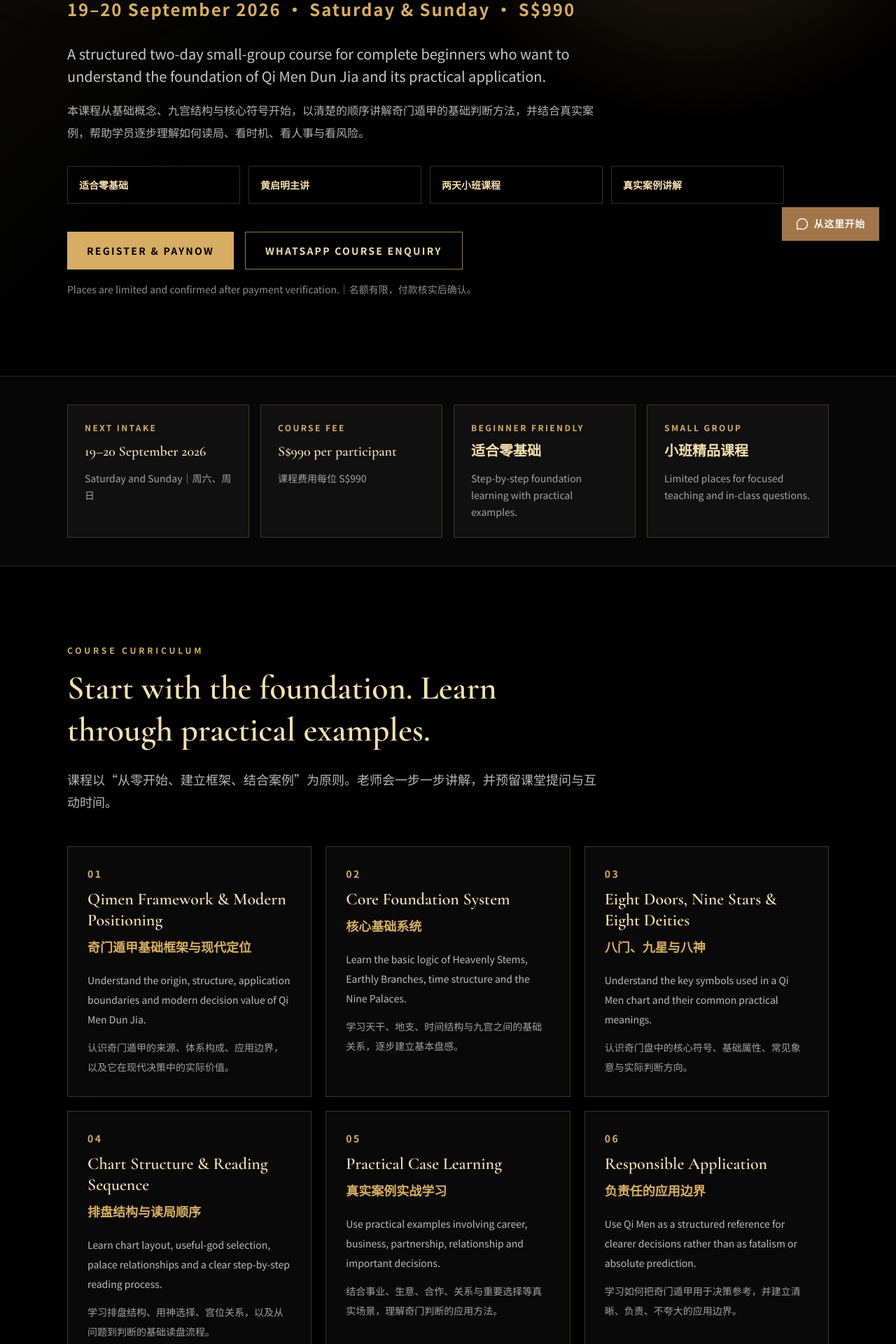
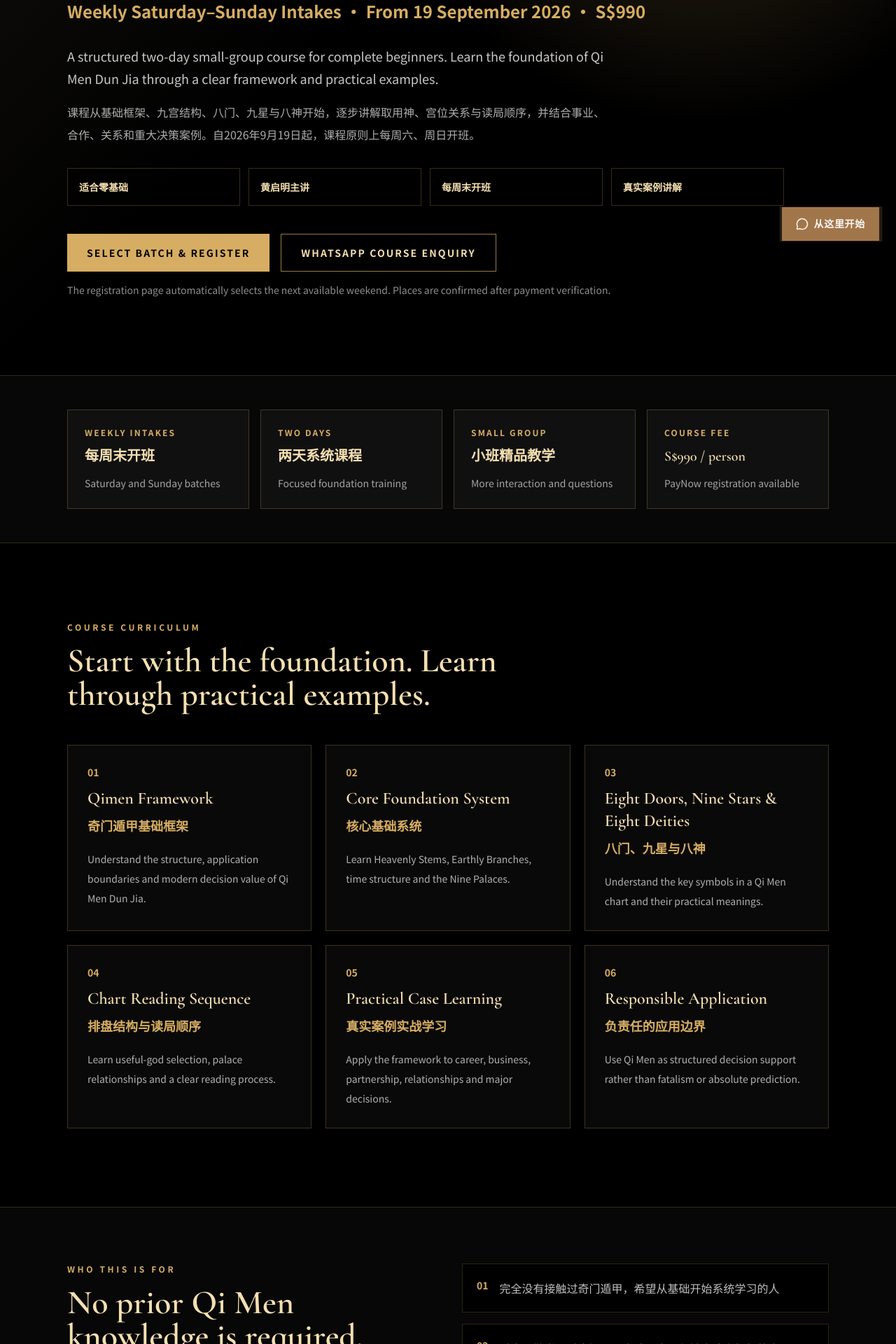
Before and after one commit to BODHIWONG/qmfeng-website, a Next.js app: page /qi-men-dun-jia-course-singapore in a window 1280 px wide. Shown: the part 432-2352 px from the top of the page at 70% size. Built offline with nearby package versions, Linux system fonts and the light colour scheme.

Commit message:
Make Qi Men foundation course weekly

```diff
--- a/app/qi-men-dun-jia-course-singapore/page.tsx
+++ b/app/qi-men-dun-jia-course-singapore/page.tsx
@@ -8,7 +8,7 @@ import FloatingActions from "@/components/floating-actions";
 export const metadata: Metadata = {
   title: "Qi Men Dun Jia Foundation Course Singapore｜奇门遁甲基础课程",
   description:
-    "启明遁甲 Qimen Strategy 新加坡两天奇门遁甲基础课程，2026年9月19日至20日，小班教学，适合零基础。课程费用 S$990，地点位于 Bedok Central。",
+    "启明遁甲 Qimen Strategy 新加坡两天奇门遁甲基础课程。自2026年9月19日起，每周六、周日开班，小班教学，适合零基础，课程费用每位S$990。",
   keywords: [
     "Qi Men Dun Jia course Singapore",
     "Qi Men Dun Jia class Singapore",
@@ -16,289 +16,112 @@ export const metadata: Metadata = {
     "奇门遁甲课程新加坡",
     "新加坡奇门遁甲教学",
     "奇门遁甲基础课程",
-    "Qimen Strategy course",
   ],
-  alternates: {
-    canonical: "https://www.qmfeng.com/qi-men-dun-jia-course-singapore",
-  },
+  alternates: { canonical: "https://www.qmfeng.com/qi-men-dun-jia-course-singapore" },
 };
 
-const WA_LINK = [
-  "https://wa.me/6589593499",
-  "text=Hello%20Qimen%20Strategy%2C%20I%20would%20like%20to%20enquire%20about%20the%20Qi%20Men%20Dun%20Jia%20Foundation%20Course.",
-].join("?");
+const REGISTRATION_LINK = "/course-registration?course=qimen-foundation&batch=2026-09-19";
+const WA_LINK = "https://wa.me/6589593499?text=Hello%20Qimen%20Strategy%2C%20I%20would%20like%20to%20enquire%20about%20the%20Qi%20Men%20Dun%20Jia%20Foundation%20Course.";
 
-const courseHighlights = [
-  ["Next Intake", "19–20 September 2026", "Saturday and Sunday｜周六、周日"],
-  ["Course Fee", "S$990 per participant", "课程费用每位 S$990"],
-  ["Beginner Friendly", "适合零基础", "Step-by-step foundation learning with practical examples."],
-  ["Small Group", "小班精品课程", "Limited places for focused teaching and in-class questions."],
+const curriculum = [
+  ["01", "Qimen Framework", "奇门遁甲基础框架", "Understand the structure, application boundaries and modern decision value of Qi Men Dun Jia."],
+  ["02", "Core Foundation System", "核心基础系统", "Learn Heavenly Stems, Earthly Branches, time structure and the Nine Palaces."],
+  ["03", "Eight Doors, Nine Stars & Eight Deities", "八门、九星与八神", "Understand the key symbols in a Qi Men chart and their practical meanings."],
+  ["04", "Chart Reading Sequence", "排盘结构与读局顺序", "Learn useful-god selection, palace relationships and a clear reading process."],
+  ["05", "Practical Case Learning", "真实案例实战学习", "Apply the framework to career, business, partnership, relationships and major decisions."],
+  ["06", "Responsible Application", "负责任的应用边界", "Use Qi Men as structured decision support rather than fatalism or absolute prediction."],
 ];
 
-const curriculum = [
-  {
-    no: "01",
-    title: "Qimen Framework & Modern Positioning",
-    zh: "奇门遁甲基础框架与现代定位",
-    body: "Understand the origin, structure, application boundaries and modern decision value of Qi Men Dun Jia.",
-    bodyZh: "认识奇门遁甲的来源、体系构成、应用边界，以及它在现代决策中的实际价值。",
-  },
-  {
-    no: "02",
-    title: "Core Foundation System",
-    zh: "核心基础系统",
-    body: "Learn the basic logic of Heavenly Stems, Earthly Branches, time structure and the Nine Palaces.",
-    bodyZh: "学习天干、地支、时间结构与九宫之间的基础关系，逐步建立基本盘感。",
-  },
-  {
-    no: "03",
-    title: "Eight Doors, Nine Stars & Eight Deities",
-    zh: "八门、九星与八神",
-    body: "Understand the key symbols used in a Qi Men chart and their common practical meanings.",
-    bodyZh: "认识奇门盘中的核心符号、基础属性、常见象意与实际判断方向。",
-  },
-  {
-    no: "04",
-    title: "Chart Structure & Reading Sequence",
-    zh: "排盘结构与读局顺序",
-    body: "Learn chart layout, useful-god selection, palace relationships and a clear step-by-step reading process.",
-    bodyZh: "学习排盘结构、用神选择、宫位关系，以及从问题到判断的基础读盘流程。",
-  },
-  {
-    no: "05",
-    title: "Practical Case Learning",
-    zh: "真实案例实战学习",
-    body: "Use practical examples involving career, business, partnership, relationship and important decisions.",
-    bodyZh: "结合事业、生意、合作、关系与重要选择等真实场景，理解奇门判断的应用方法。",
-  },
-  {
-    no: "06",
-    title: "Responsible Application",
-    zh: "负责任的应用边界",
-    body: "Use Qi Men as a structured reference for clearer decisions rather than as fatalism or absolute prediction.",
-    bodyZh: "学习如何把奇门遁甲用于决策参考，并建立清晰、负责、不夸大的应用边界。",
-  },
+const suitableFor = [
+  "完全没有接触过奇门遁甲，希望从基础开始系统学习的人",
+  "过去零散学习过奇门、八字或風水，但缺少清晰框架的人",
+  "企业主、创业者、管理者及希望提升判断力的人士",
+  "对东方战略智慧与传统文化有系统学习兴趣者",
 ];
 
-const audiences = [
-  "完全没有接触过奇门遁甲，希望从基础系统学习的人",
-  "过去零散学习过奇门、八字或风水，但缺少清晰框架的人",
-  "企业主、创业者、管理者及需要提升判断力的人士",
-  "对东方战略智慧与传统文化有系统学习兴趣者",
-  "从事咨询、顾问、教育、文化或空间规划相关行业者",
-];
-
-const outcomes = [
-  "理解奇门盘的基础结构与主要组成元素",
-  "认识九宫、八门、九星、八神等核心系统",
-  "掌握基础取用神、看宫位与读局势的顺序",
-  "能够通过简单案例理解事业、合作、关系与行动时机",
-  "建立负责任的应用边界，不把奇门学习变成宿命论",
-];
-
-const courseFacts = [
-  ["Program", "课程", "Qi Men Dun Jia Foundation Course｜奇门遁甲基础课程"],
+const facts = [
+  ["Course", "课程", "Qi Men Dun Jia Foundation Course｜奇门遁甲基础课程"],
   ["Instructor", "主讲", "Huang Qiming｜黄启明主讲"],
-  ["Date", "日期", "19–20 September 2026｜2026年9月19日至20日"],
+  ["Schedule", "开班安排", "Weekly from 19 September 2026｜自2026年9月19日起每周开班"],
   ["Days", "上课日", "Saturday & Sunday｜周六、周日"],
   ["Format", "形式", "2-day small-group course｜两天小班精品课程"],
   ["Level", "程度", "Suitable for complete beginners｜适合零基础"],
-  ["Language", "语言", "Chinese teaching with English support when needed｜中文授课，可英文辅助"],
-  ["Fee", "费用", "S$990 per participant｜每位 S$990"],
+  ["Language", "语言", "Chinese teaching with English support｜中文授课，可英文辅助"],
+  ["Fee", "费用", "S$990 per participant｜每位S$990"],
   ["Location", "地点", "Blk 210 New Upper Changi Road #01-729, Singapore 460210"],
-  ["Confirmation", "名额确认", "Seats are confirmed after payment is received and verified｜付款核实后确认名额"],
 ];
 
-export default function QiMenDunJiaCourseSingaporePage() {
+export default function QiMenCoursePage() {
   return (
     <LanguageProvider>
       <div className="min-h-screen bg-black text-white">
         <Navbar />
-
         <main>
           <section className="relative overflow-hidden px-4 pb-20 pt-32 md:pb-28 md:pt-40">
             <div className="absolute inset-0 bg-[radial-gradient(circle_at_78%_18%,rgba(214,173,99,0.24),transparent_34%),linear-gradient(135deg,rgba(244,223,176,0.08),transparent_42%)]" />
-            <div className="absolute left-0 top-24 h-72 w-72 rounded-full bg-[#d6ad63]/10 blur-3xl" />
             <div className="container relative mx-auto max-w-6xl">
-              <p className="mb-5 text-xs font-bold uppercase tracking-[0.36em] text-[#d6ad63]">
-                Qimen Strategy Singapore · Foundation Course
-              </p>
-              <h1 className="max-w-5xl text-4xl font-semibold uppercase leading-[0.98] tracking-[0.04em] text-[#f4dfb0] md:text-7xl">
-                Qi Men Dun Jia Foundation Course
-              </h1>
-              <h2 className="mt-5 text-3xl font-semibold tracking-[0.14em] text-[#e2bd6b] md:text-5xl">
-                奇门遁甲基础课程
-              </h2>
-              <p className="mt-6 max-w-4xl text-lg font-semibold tracking-[0.08em] text-[#d6ad63] md:text-2xl">
-                19–20 September 2026 · Saturday & Sunday · S$990
-              </p>
-              <p className="mt-8 max-w-3xl text-lg leading-8 text-white/78 md:text-xl">
-                A structured two-day small-group course for complete beginners who want to understand the foundation of Qi Men Dun Jia and its practical application.
-              </p>
-              <p className="mt-4 max-w-3xl text-base leading-8 text-white/70">
-                本课程从基础概念、九宫结构与核心符号开始，以清楚的顺序讲解奇门遁甲的基础判断方法，并结合真实案例，帮助学员逐步理解如何读局、看时机、看人事与看风险。
-              </p>
-
+              <p className="text-xs font-bold uppercase tracking-[0.34em] text-[#d6ad63]">Qimen Strategy Singapore · Foundation Course</p>
+              <h1 className="mt-5 max-w-5xl text-4xl font-semibold uppercase leading-none tracking-[0.03em] text-[#f4dfb0] md:text-7xl">Qi Men Dun Jia Foundation Course</h1>
+              <h2 className="mt-5 text-3xl font-semibold tracking-[0.14em] text-[#e2bd6b] md:text-5xl">奇门遁甲基础课程</h2>
+              <p className="mt-6 text-lg font-semibold text-[#d6ad63] md:text-2xl">Weekly Saturday–Sunday Intakes · From 19 September 2026 · S$990</p>
+              <p className="mt-8 max-w-3xl text-lg leading-8 text-white/78">A structured two-day small-group course for complete beginners. Learn the foundation of Qi Men Dun Jia through a clear framework and practical examples.</p>
+              <p className="mt-4 max-w-3xl leading-8 text-white/68">课程从基础框架、九宫结构、八门、九星与八神开始，逐步讲解取用神、宫位关系与读局顺序，并结合事业、合作、关系和重大决策案例。自2026年9月19日起，课程原则上每周六、周日开班。</p>
               <div className="mt-8 grid max-w-5xl gap-3 sm:grid-cols-2 lg:grid-cols-4">
-                {["适合零基础", "黄启明主讲", "两天小班课程", "真实案例讲解"].map((item) => (
-                  <div key={item} className="border border-[#d6ad63]/25 bg-black/30 p-4 text-sm font-semibold text-[#f4dfb0]">
-                    {item}
-                  </div>
-                ))}
+                {["适合零基础", "黄启明主讲", "每周末开班", "真实案例讲解"].map((item) => <div key={item} className="border border-[#d6ad63]/25 bg-black/30 p-4 text-sm font-semibold text-[#f4dfb0]">{item}</div>)}
               </div>
-
               <div className="mt-10 flex flex-col gap-4 sm:flex-row">
-                <Link
-                  href="/course-registration"
-                  className="inline-flex items-center justify-center bg-[#d6ad63] px-7 py-4 text-sm font-bold uppercase tracking-[0.16em] text-black transition hover:bg-[#f4dfb0]"
-                >
-                  Register & PayNow
-                </Link>
-                <a
-                  href={WA_LINK}
-                  className="inline-flex items-center justify-center border border-[#d6ad63]/70 px-7 py-4 text-sm font-bold uppercase tracking-[0.16em] text-[#f4dfb0] transition hover:bg-[#d6ad63]/10"
-                  target="_blank"
-                  rel="noopener noreferrer"
-                >
-                  WhatsApp Course Enquiry
-                </a>
+                <Link href={REGISTRATION_LINK} className="inline-flex items-center justify-center bg-[#d6ad63] px-7 py-4 text-sm font-bold uppercase tracking-[0.15em] text-black hover:bg-[#f4dfb0]">Select Batch & Register</Link>
+                <a href={WA_LINK} target="_blank" rel="noopener noreferrer" className="inline-flex items-center justify-center border border-[#d6ad63]/70 px-7 py-4 text-sm font-bold uppercase tracking-[0.15em] text-[#f4dfb0] hover:bg-[#d6ad63]/10">WhatsApp Course Enquiry</a>
               </div>
-              <p className="mt-4 text-sm leading-6 text-white/55">
-                Places are limited and confirmed after payment verification.｜名额有限，付款核实后确认。
-              </p>
+              <p className="mt-4 text-sm text-white/55">The registration page automatically selects the next available weekend. Places are confirmed after payment verification.</p>
             </div>
           </section>
 
-          <section className="border-y border-[#d6ad63]/20 bg-[#070707] px-4 py-10">
+          <section className="border-y border-[#d6ad63]/20 bg-[#070707] px-4 py-12">
             <div className="container mx-auto grid max-w-6xl gap-4 md:grid-cols-4">
-              {courseHighlights.map(([title, value, body]) => (
-                <article key={title} className="border border-[#d6ad63]/25 bg-white/[0.035] p-6">
-                  <p className="text-xs font-bold uppercase tracking-[0.20em] text-[#d6ad63]">{title}</p>
-                  <h3 className="mt-3 text-xl font-semibold text-[#f4dfb0]">{value}</h3>
-                  <p className="mt-3 text-sm leading-6 text-white/62">{body}</p>
-                </article>
-              ))}
+              {[
+                ["Weekly Intakes", "每周末开班", "Saturday and Sunday batches"],
+                ["Two Days", "两天系统课程", "Focused foundation training"],
+                ["Small Group", "小班精品教学", "More interaction and questions"],
+                ["Course Fee", "S$990 / person", "PayNow registration available"],
+              ].map(([title, value, body]) => <article key={title} className="border border-[#d6ad63]/25 bg-white/[0.035] p-6"><p className="text-xs font-bold uppercase tracking-[0.18em] text-[#d6ad63]">{title}</p><h3 className="mt-3 text-xl font-semibold text-[#f4dfb0]">{value}</h3><p className="mt-3 text-sm leading-6 text-white/62">{body}</p></article>)}
             </div>
           </section>
 
           <section className="px-4 py-20 md:py-28">
             <div className="container mx-auto max-w-6xl">
-              <div className="max-w-3xl">
-                <p className="mb-4 text-xs font-bold uppercase tracking-[0.32em] text-[#d6ad63]">Course Curriculum</p>
-                <h2 className="text-3xl font-semibold leading-tight text-[#f4dfb0] md:text-5xl">
-                  Start with the foundation. Learn through practical examples.
-                </h2>
-                <p className="mt-6 text-base leading-8 text-white/72 md:text-lg">
-                  课程以“从零开始、建立框架、结合案例”为原则。老师会一步一步讲解，并预留课堂提问与互动时间。
-                </p>
-              </div>
-
+              <p className="text-xs font-bold uppercase tracking-[0.3em] text-[#d6ad63]">Course Curriculum</p>
+              <h2 className="mt-4 max-w-3xl text-3xl font-semibold text-[#f4dfb0] md:text-5xl">Start with the foundation. Learn through practical examples.</h2>
               <div className="mt-12 grid gap-5 md:grid-cols-2 lg:grid-cols-3">
-                {curriculum.map((item) => (
-                  <article key={item.no} className="border border-[#d6ad63]/25 bg-white/[0.035] p-7">
-                    <p className="text-sm font-bold tracking-[0.18em] text-[#d6ad63]">{item.no}</p>
-                    <h3 className="mt-3 text-2xl font-semibold leading-tight text-[#f4dfb0]">{item.title}</h3>
-                    <p className="mt-2 text-lg font-semibold text-[#d6ad63]">{item.zh}</p>
-                    <p className="mt-5 text-sm leading-7 text-white/72">{item.body}</p>
-                    <p className="mt-3 text-sm leading-7 text-white/62">{item.bodyZh}</p>
-                  </article>
-                ))}
+                {curriculum.map(([no, title, zh, body]) => <article key={no} className="border border-[#d6ad63]/25 bg-white/[0.035] p-7"><p className="text-sm font-bold text-[#d6ad63]">{no}</p><h3 className="mt-3 text-2xl font-semibold text-[#f4dfb0]">{title}</h3><p className="mt-2 text-lg font-semibold text-[#d6ad63]">{zh}</p><p className="mt-5 text-sm leading-7 text-white/68">{body}</p></article>)}
               </div>
             </div>
           </section>
 
-          <section className="border-y border-[#d6ad63]/20 bg-[#070707] px-4 py-20 md:py-24">
-            <div className="container mx-auto grid max-w-6xl gap-10 lg:grid-cols-[0.95fr_1.05fr]">
-              <div>
-                <p className="mb-4 text-xs font-bold uppercase tracking-[0.32em] text-[#d6ad63]">Who This Is For</p>
-                <h2 className="text-3xl font-semibold leading-tight text-[#f4dfb0] md:text-5xl">
-                  No prior Qi Men knowledge is required.
-                </h2>
-                <p className="mt-6 text-base leading-8 text-white/70">
-                  适合完全零基础，也适合过去接触过相关内容、但希望重新建立清晰学习系统的人。
-                </p>
-              </div>
-              <div className="grid gap-4">
-                {audiences.map((audience, index) => (
-                  <div key={audience} className="flex gap-4 border border-[#d6ad63]/22 bg-black p-5">
-                    <span className="mt-1 text-sm font-bold text-[#d6ad63]">{String(index + 1).padStart(2, "0")}</span>
-                    <p className="text-base leading-7 text-white/76">{audience}</p>
-                  </div>
-                ))}
-              </div>
+          <section className="border-y border-[#d6ad63]/20 bg-[#070707] px-4 py-20">
+            <div className="container mx-auto grid max-w-6xl gap-10 lg:grid-cols-2">
+              <div><p className="text-xs font-bold uppercase tracking-[0.3em] text-[#d6ad63]">Who This Is For</p><h2 className="mt-4 text-3xl font-semibold text-[#f4dfb0] md:text-5xl">No prior Qi Men knowledge is required.</h2><p className="mt-6 leading-8 text-white/68">适合完全零基础，也适合过去接触过相关内容、但希望重新建立清晰学习系统的人。</p></div>
+              <div className="space-y-4">{suitableFor.map((item, index) => <div key={item} className="flex gap-4 border border-[#d6ad63]/20 bg-black p-5"><span className="text-sm font-bold text-[#d6ad63]">{String(index + 1).padStart(2, "0")}</span><p className="leading-7 text-white/75">{item}</p></div>)}</div>
             </div>
           </section>
 
-          <section className="px-4 py-20 md:py-24">
-            <div className="container mx-auto grid max-w-6xl gap-10 lg:grid-cols-2">
-              <div className="border border-[#d6ad63]/30 bg-white/[0.035] p-8 md:p-10">
-                <p className="mb-4 text-xs font-bold uppercase tracking-[0.28em] text-[#d6ad63]">Learning Outcomes</p>
-                <h2 className="text-3xl font-semibold text-[#f4dfb0]">完成课程后，你将建立的基础能力</h2>
-                <ul className="mt-8 space-y-4 text-sm leading-7 text-white/74">
-                  {outcomes.map((outcome) => (
-                    <li key={outcome} className="border-l-2 border-[#d6ad63]/60 pl-4">{outcome}</li>
-                  ))}
-                </ul>
-              </div>
-
-              <div className="border border-[#d6ad63]/30 bg-[#070707] p-8 md:p-10">
-                <p className="mb-4 text-xs font-bold uppercase tracking-[0.28em] text-[#d6ad63]">Course Details</p>
-                <h2 className="text-3xl font-semibold text-[#f4dfb0]">课程资料</h2>
-                <div className="mt-8 space-y-4">
-                  {courseFacts.map(([en, zh, value]) => (
-                    <div key={en} className="border-b border-[#d6ad63]/15 pb-4 last:border-b-0">
-                      <p className="text-xs font-bold uppercase tracking-[0.18em] text-[#d6ad63]">{en} · {zh}</p>
-                      <p className="mt-2 text-sm leading-7 text-white/76">{value}</p>
-                    </div>
-                  ))}
-                </div>
-              </div>
+          <section className="px-4 py-20">
+            <div className="container mx-auto max-w-5xl border border-[#d6ad63]/30 bg-[#070707] p-8 md:p-10">
+              <p className="text-xs font-bold uppercase tracking-[0.28em] text-[#d6ad63]">Course Details</p><h2 className="mt-3 text-3xl font-semibold text-[#f4dfb0]">课程资料</h2>
+              <div className="mt-8 grid gap-5 md:grid-cols-2">{facts.map(([en, zh, value]) => <div key={en} className="border-b border-[#d6ad63]/15 pb-4"><p className="text-xs font-bold uppercase tracking-[0.16em] text-[#d6ad63]">{en} · {zh}</p><p className="mt-2 text-sm leading-7 text-white/76">{value}</p></div>)}</div>
             </div>
           </section>
 
-          <section className="border-y border-[#d6ad63]/20 bg-[#070707] px-4 py-16">
-            <div className="container mx-auto max-w-5xl text-center">
-              <p className="mb-4 text-xs font-bold uppercase tracking-[0.32em] text-[#d6ad63]">Responsible Practice</p>
-              <h2 className="text-3xl font-semibold leading-tight text-[#f4dfb0] md:text-5xl">
-                奇门遁甲可以帮助人看清局势，但不代替个人责任。
-              </h2>
-              <p className="mx-auto mt-6 max-w-3xl text-base leading-8 text-white/70">
-                本课程强调清晰、谦卑与负责任的应用。奇门遁甲可作为决策参考，但不取代医疗、法律、金融或其他专业判断；最终行动仍由当事人自行决定。
-              </p>
-            </div>
-          </section>
-
-          <section className="px-4 py-20 md:py-28">
+          <section className="px-4 pb-24">
             <div className="container mx-auto max-w-4xl border border-[#d6ad63]/40 bg-[#d6ad63]/10 p-8 text-center md:p-12">
-              <p className="text-xs font-bold uppercase tracking-[0.32em] text-[#d6ad63]">Course Registration</p>
-              <h2 className="mt-5 text-3xl font-semibold leading-tight text-[#f4dfb0] md:text-5xl">
-                Register for the 19–20 September 2026 intake.
-              </h2>
-              <p className="mx-auto mt-6 max-w-2xl text-base leading-8 text-white/72">
-                课程费用为每位 S$990。请通过通用报名页面填写学员资料，并使用公司 PayNow UEN 完成付款。付款核实后，我们将确认课程名额。
-              </p>
-              <div className="mt-8 flex flex-col justify-center gap-4 sm:flex-row">
-                <Link
-                  href="/course-registration"
-                  className="inline-flex items-center justify-center bg-[#d6ad63] px-8 py-4 text-sm font-bold uppercase tracking-[0.16em] text-black transition hover:bg-[#f4dfb0]"
-                >
-                  Register & PayNow
-                </Link>
-                <a
-                  href={WA_LINK}
-                  target="_blank"
-                  rel="noopener noreferrer"
-                  className="inline-flex items-center justify-center border border-[#d6ad63]/70 px-8 py-4 text-sm font-bold uppercase tracking-[0.16em] text-[#f4dfb0] transition hover:bg-[#d6ad63]/10"
-                >
-                  Ask a Question
-                </a>
-              </div>
+              <p className="text-xs font-bold uppercase tracking-[0.3em] text-[#d6ad63]">Weekly Course Registration</p>
+              <h2 className="mt-5 text-3xl font-semibold text-[#f4dfb0] md:text-5xl">Choose the weekend that suits you.</h2>
+              <p className="mx-auto mt-6 max-w-2xl leading-8 text-white/70">报名页会自动显示未来每周六、周日的可选班次。选择课程日期、填写学员资料并完成PayNow付款后，我们将核实并确认名额。</p>
+              <Link href={REGISTRATION_LINK} className="mt-8 inline-flex items-center justify-center bg-[#d6ad63] px-8 py-4 text-sm font-bold uppercase tracking-[0.15em] text-black hover:bg-[#f4dfb0]">Select Batch & Register</Link>
             </div>
           </section>
         </main>
-
-        <Footer />
-        <FloatingActions />
+        <Footer /><FloatingActions />
       </div>
     </LanguageProvider>
   );
```
